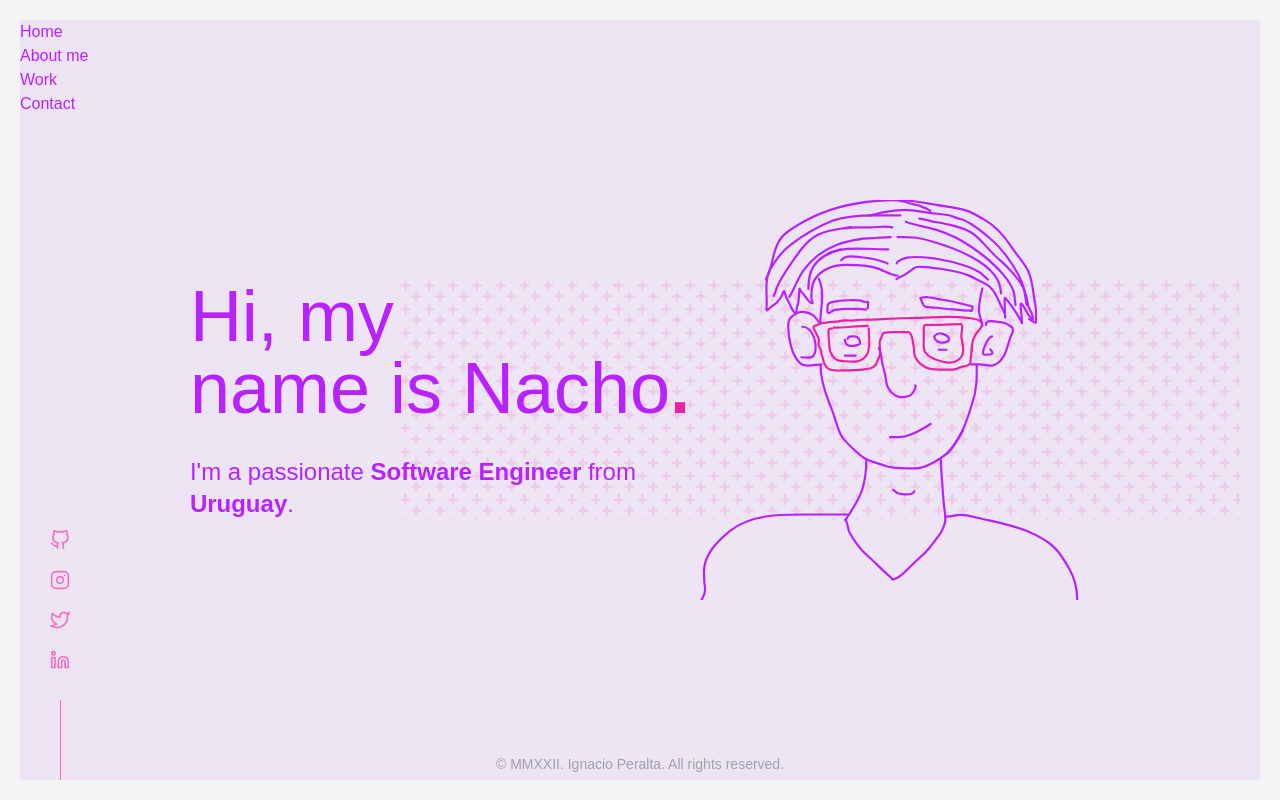
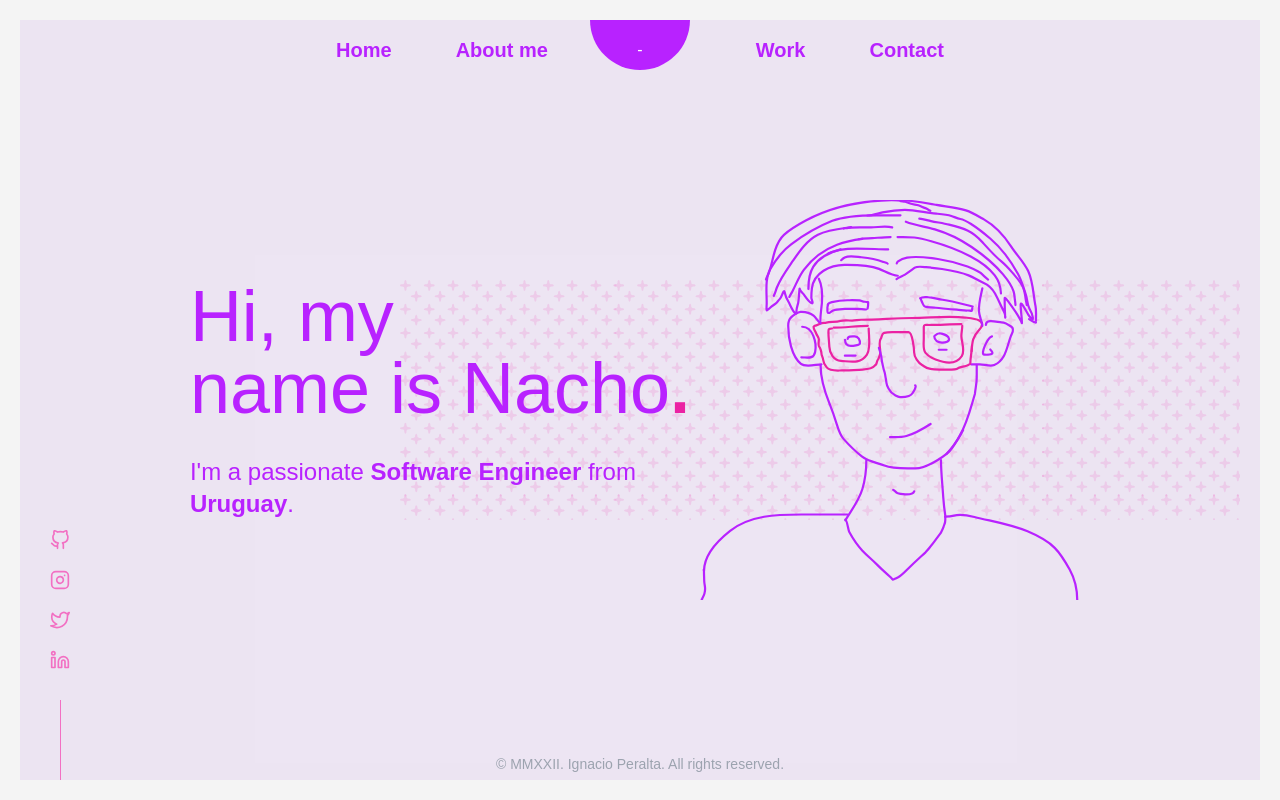
Before and after one commit to nachop51/Nachop51, a React (Create React App) app: page / in a window 1280 px wide. Built offline with nearby package versions, Linux system fonts and the light colour scheme; a web font is replaced by a local one.

Commit message:
first try navbar

```diff
--- a/src/components/NavBar.css
+++ b/src/components/NavBar.css
@@ -1,8 +1,26 @@
+.nav {
+  @apply py-4 absolute w-full;
+}
+
 .nav-list {
-  @apply absolute list-none;
+  @apply list-none flex flex-row items-center justify-center gap-16;
 }
 
 .links {
-  @apply font-thin;
+  @apply font-extrabold text-xl;
   color: var(--pc);
 }
+
+.menu {
+  @apply relative mx-10;
+}
+
+.menu-button {
+  @apply absolute flex flex-col items-center justify-center w-32 h-full;
+  background-color: var(--pc);
+  color: #fff;
+  top: 50%;
+  left: 50%;
+  transform: translate(-50%, -50%);
+  clip-path: circle(50% at 50% 0);
+}
--- a/src/components/NavBar.jsx
+++ b/src/components/NavBar.jsx
@@ -4,7 +4,8 @@ import { Link } from "react-router-dom";
 
 const NavBar = () => {
   return (
-    <nav>
+    <header className="header">
+      <nav className="nav">
         <ul className="nav-list">
           <li>
             <Link to="/">
@@ -16,6 +17,7 @@ const NavBar = () => {
               <span className="links">About me</span>
             </Link>
           </li>
+          <li className="menu"></li>
           <li>
             <Link to="work">
               <span className="links">Work</span>
@@ -27,7 +29,9 @@ const NavBar = () => {
             </Link>
           </li>
         </ul>
+        <button className="menu-button">-</button>
       </nav>
+    </header>
   );
 };
 
```
Also changed, not shown: src/assets/Frame 18.svg (deleted). Lines whose indentation alone changed are shown as unchanged.
